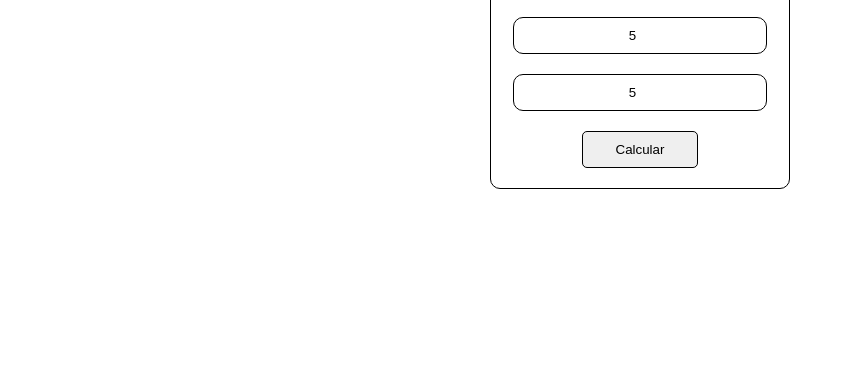
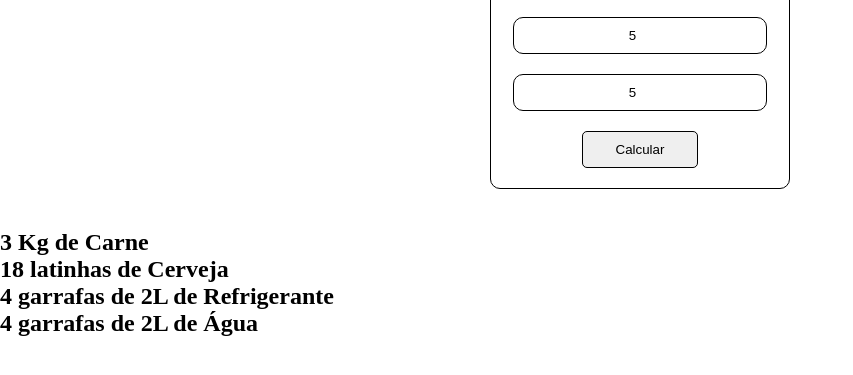
Before and after one commit to aleffreitas/Churrascometro, a plain HTML site: page index.html in a window 1280 px wide. Both pictures are taken after typing "5", "5", "5" into the empty fields and a click on the button "Calcular". Shown: the part 153-528 px from the top of the page, without its empty margins (0-853 px from the left). Drawn offline with Linux system fonts and the light colour scheme.

Commit message:
Finalizado JS

```diff
--- a/index.html
+++ b/index.html
@@ -20,6 +20,13 @@
         </div>
     </section>
 
+        <div class="resultado">
+            <h2 id="totalCarne"></h2>
+            <h2 id="totalCerveja"></h2>
+            <h2 id="totalRefri"></h2>
+            <h2 id="totalAgua"></h2>
+        </div>
+
     <script src="./js/script.js" ></script>
 </body>
 </html>
--- a/js/script.js
+++ b/js/script.js
@@ -2,32 +2,32 @@ let quantidadeAdultos = document.getElementById('totalAdultos');
 let quantidadeCriancas = document.getElementById('totalCriancas');
 let duracaoChurrasco = document.getElementById('duracao');
 
-let carne = 0.400; // + 6 horas = 650
-let cerveja = 1200; // + 6 horas = 2000
-let refriAgua = 1000; // + 6 horas = 1500
+function calcular(){
 
-//criança vale 0.5
+    let carne = 0.400;
+    let cerveja = 1200;
+    let refriAgua = 1;
 
-
-
-function calcular(){
     let crianca = Number(quantidadeCriancas.value) * 0.5;
     let adulto = Number(quantidadeAdultos.value);
-    let duracao = Number(duracaoChurrasco.value);
 
-    if(duracao > 6){
+    if(crianca == 0 || adulto == 0 || duracaoChurrasco.value == 0){
+        alert('Preencha os campos antes de calcular.')
+    }else{
+
+        if(duracaoChurrasco.value > 6){
             carne = 0.650;
             cerveja = 2000;
-        refriAgua = 1500;
+            refriAgua = 1.5;
         }
 
         carne *= (crianca + adulto);
         cerveja *= adulto;
         refriAgua *= (crianca + adulto);
 
-    console.log(crianca);
-    console.log(adulto);
-    console.log(carne.toFixed(1));
-    console.log(cerveja);
-    console.log(refriAgua);
+        document.getElementById('totalCarne').innerHTML = `${Math.ceil(carne)} Kg de Carne`;
+        document.getElementById('totalCerveja').innerHTML = `${Math.ceil((cerveja/350)).toFixed(0)} latinhas de Cerveja`;
+        document.getElementById('totalRefri').innerHTML = `${Math.ceil((refriAgua/2))} garrafas de 2L de Refrigerante`;
+        document.getElementById('totalAgua').innerHTML = `${Math.ceil((refriAgua/2))} garrafas de 2L de Água`;
     }
+}
```
Lines whose indentation alone changed are shown as unchanged.
